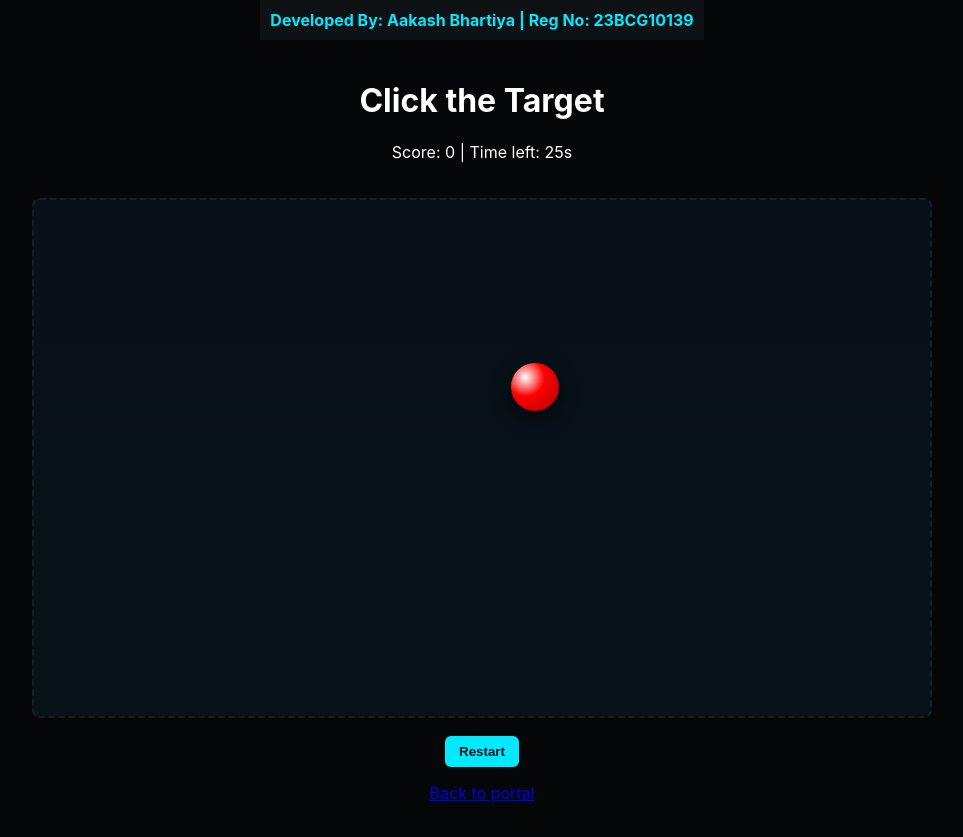
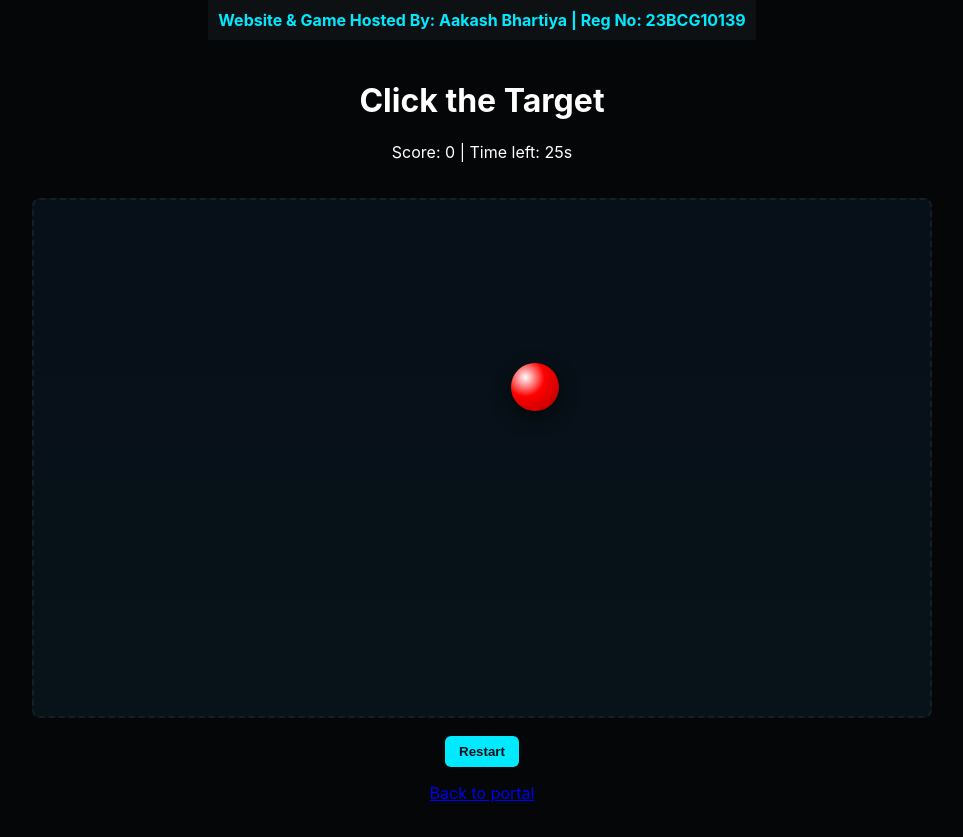
Before and after one commit to Aakashbhartiya25/Gaming-portal, a plain HTML site: page Game/index.html in a window 1280 px wide. Shown: the whole page, without its empty margins (158-1121 px from the left). Drawn offline with Linux system fonts and the light colour scheme.

Commit message:
Update student info banner text

```diff
--- a/Game/index.html
+++ b/Game/index.html
@@ -8,9 +8,9 @@
 </head>
 <body>
 
-  <!-- 🔥 Student Info Banner -->
+  <!-- Student info banner at the very top -->
   <div style="text-align:center; padding:10px; background:#0e1114; color:#00eaff; font-weight:bold;">
-    Developed By: Aakash Bhartiya | Reg No: 23BCG10139
+    Website & Game Hosted By: Aakash Bhartiya | Reg No: 23BCG10139
   </div>
 
   <header>
```
